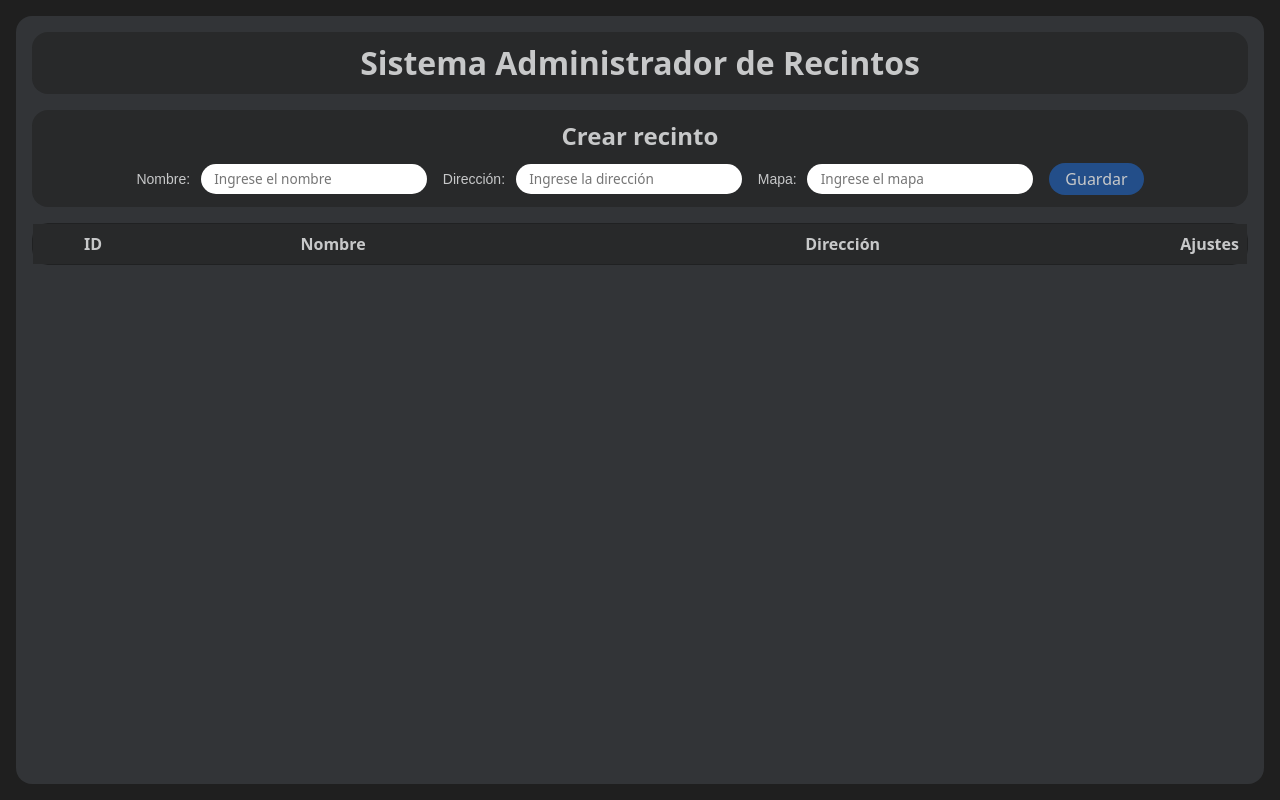
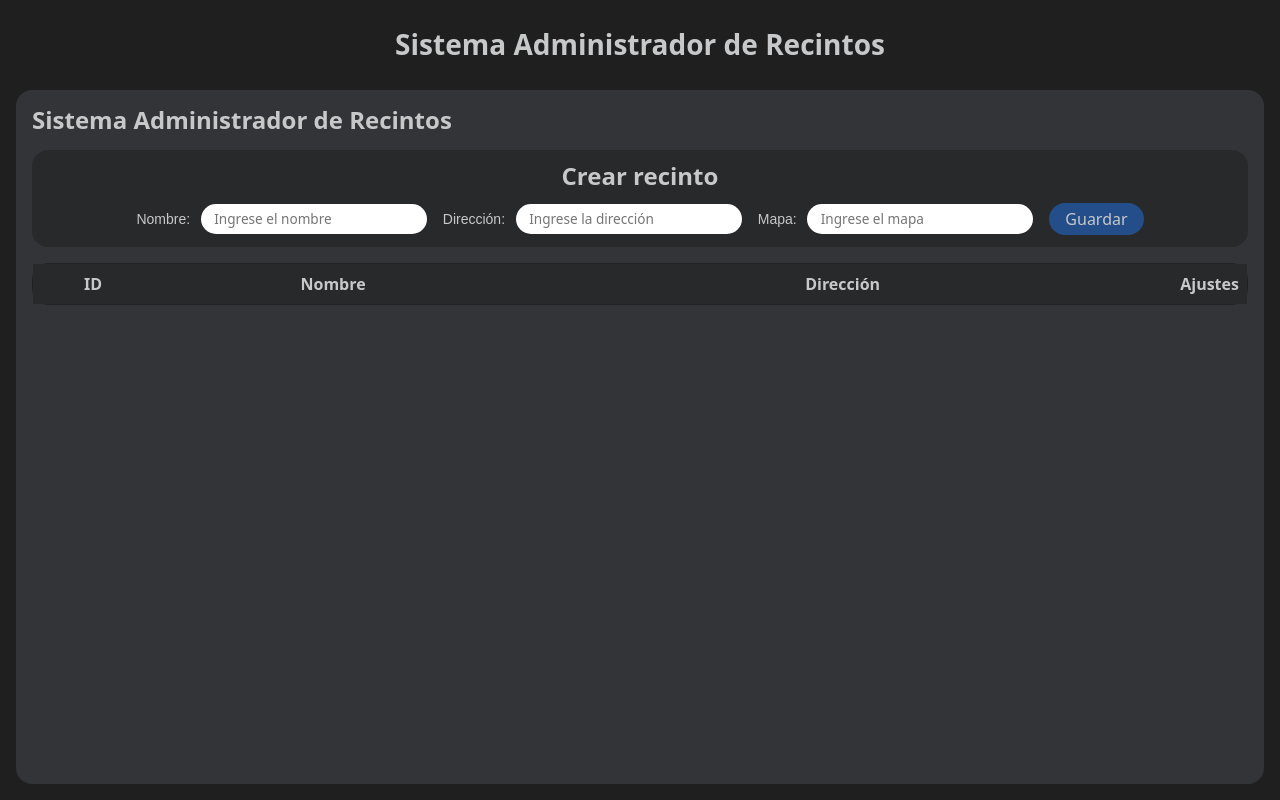
Before and after one commit to jairbs98/sar-flask, a Flask app: page / in a window 1280 px wide. Run offline with Flask 3, Linux system fonts and the light colour scheme; data that the repository does not hold is empty; some libraries are stand-ins or nearby versions.

Commit message:
Modificaciones al diseño general

```diff
--- a/static/css/components/titles.css
+++ b/static/css/components/titles.css
@@ -2,7 +2,7 @@
 
 .custom-title {
   color: var(--color-title);
-  font-size: 2em;
+  font-size: 1.75em;
   font-weight: bold;
   margin: 0;
 }
--- a/static/css/layout/layout.css
+++ b/static/css/layout/layout.css
@@ -2,6 +2,7 @@
 
 .app-container {
     display: flex;
+    flex-direction: column;
     width: 100%;
     height: 100vh;
     padding: 1em;
--- /dev/null
+++ b/templates/app_header.html
@@ -0,0 +1,3 @@
+<div class="details-container">
+    <h1 class="custom-title">{{ title_system }}</h1>
+</div>
--- a/templates/new_base.html
+++ b/templates/new_base.html
@@ -1,5 +1,6 @@
 <!DOCTYPE html>
 <html lang="es">
+
 <head>
     <meta charset="UTF-8">
     {% for stylesheet in [
@@ -22,8 +23,10 @@
     <link rel="stylesheet" href="https://cdnjs.cloudflare.com/ajax/libs/twitter-bootstrap/5.3.0/css/bootstrap.min.css">
     <title>{{ title_system }}</title>
 </head>
+
 <body>
     <div class="app-container">
+        {% include 'app_header.html' %}
         <div class="s-details-container">
             {% block content %}{% endblock %}
         </div>
@@ -43,4 +46,5 @@
     </div>
     <script src="https://code.jquery.com/jquery-3.6.4.min.js"></script>
     <script src="{{ url_for('static', filename='js/layout.js') }}"></script>
+
 </html>
--- a/templates/theater/form_theater.html
+++ b/templates/theater/form_theater.html
@@ -1,7 +1,5 @@
 {% block content %}
-<div class="details-container c3">
-    <h1 class="custom-title">{{ title_system }}</h1>
-</div>
+<h1 class="custom-subtitle">{{ title_system }}</h1>
 <div class="details-container c3">
     <h2 class="custom-subtitle">{{ title_create_theater }}</h2>
     <form action="/guardar" method="post" autocomplete="off">
```
Lines whose indentation alone changed are shown as unchanged.
